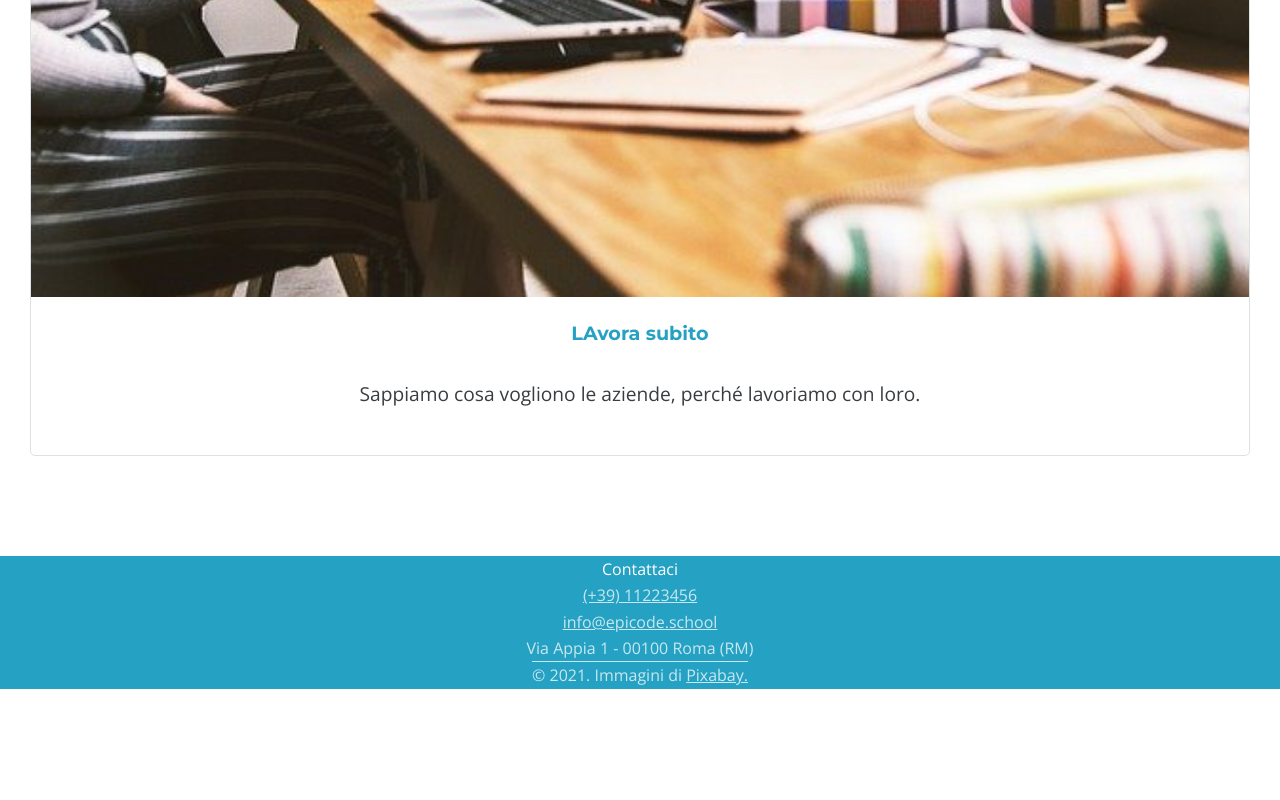
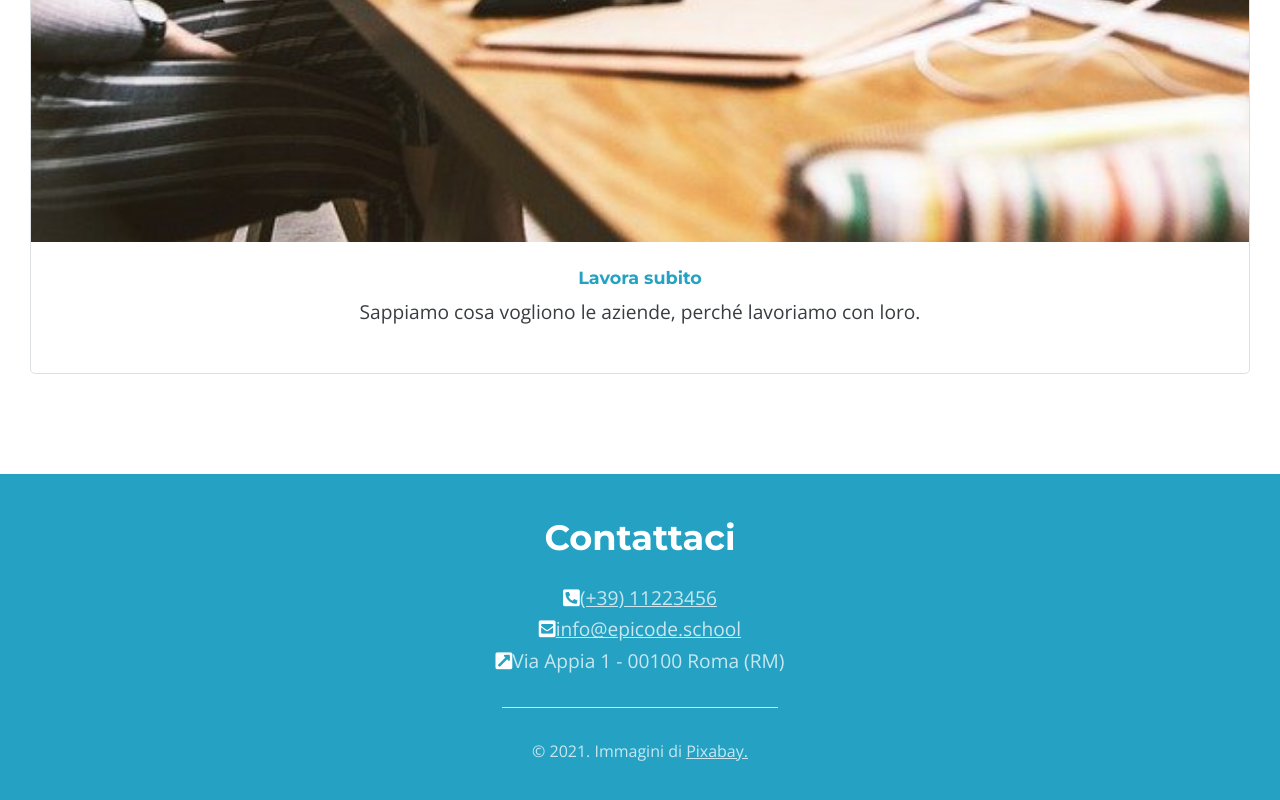
Before and after one commit to Dedes53/U1-W1-D5-weekly-project, a plain HTML site: page index.html in a window 1280 px wide. Shown: the part 5062-5862 px from the top of the page. Before the commit the page ends 5751 px from the top, so only its background shows below. Drawn offline with nearby package versions, Linux system fonts and the light colour scheme.

Commit message:
footer style

```diff
--- a/Assets/css/style.css
+++ b/Assets/css/style.css
@@ -120,12 +120,13 @@ header img {
 }
 
 #secondGroup h2 {
-  font-size: 1.2rem;
-  margin: 15px;
+  font-size: 1.1rem;
+  margin-top: 15px;
+  margin-bottom: 5px;
 }
 
 #secondGroup p {
-  padding: 15px;
+  padding: 0 15px 15px 15px;
   font-size: 1.2rem;
   margin-bottom: 30px;
 }
@@ -133,17 +134,40 @@ header img {
 footer {
   background-color: #25a2c3;
   text-align: center;
+  padding: 20px;
 }
+
 footer h2 {
   color: white;
+  font-size: 2.2rem;
+  font-weight: bold;
+  font-family: "Montserrat", sans-serif;
+  margin: 15px;
 }
+
 footer ul,
 footer a,
 footer div {
   color: #c8e7f0;
 }
+
+footer ul {
+  margin-bottom: 30px;
+}
+
+footer ul li {
+  list-style: none;
+  font-size: 1.2rem;
+}
+
+.fas {
+  color: white;
+}
+
 footer div {
   display: inline-block;
   margin: auto;
   border-top: 1px solid #c8e7f0;
+  padding: 30px;
+  margin-bottom: 30px;
 }
--- a/index.html
+++ b/index.html
@@ -70,7 +70,7 @@
 
         <div>
           <img src="Assets/images/foto3.jpg" alt="Riunione di lavoro" />
-          <h2 class="headings">LAvora subito</h2>
+          <h2 class="headings">Lavora subito</h2>
           <p>Sappiamo cosa vogliono le aziende, perché lavoriamo con loro.</p>
         </div>
       </section>
@@ -79,9 +79,9 @@
     <footer>
       <h2>Contattaci</h2>
       <ul>
-        <li><a href="tel:+3911223456">(+39) 11223456</a></li>
-        <li><a href="mailto:info@epicode.school">info@epicode.school</a></li>
-        <li>Via Appia 1 - 00100 Roma (RM)</li>
+        <li><i class="fas fa-phone-square-alt"></i><a href="tel:+3911223456">(+39) 11223456</a></li>
+        <li><i class="fas fa-envelope-square"></i><a href="mailto:info@epicode.school">info@epicode.school</a></li>
+        <li><i class="fas fa-external-link-square-alt"></i>Via Appia 1 - 00100 Roma (RM)</li>
       </ul>
       <div>
         <p>&copy; 2021. Immagini di <a href="https://pixabay.com/">Pixabay.</a></p>
```
